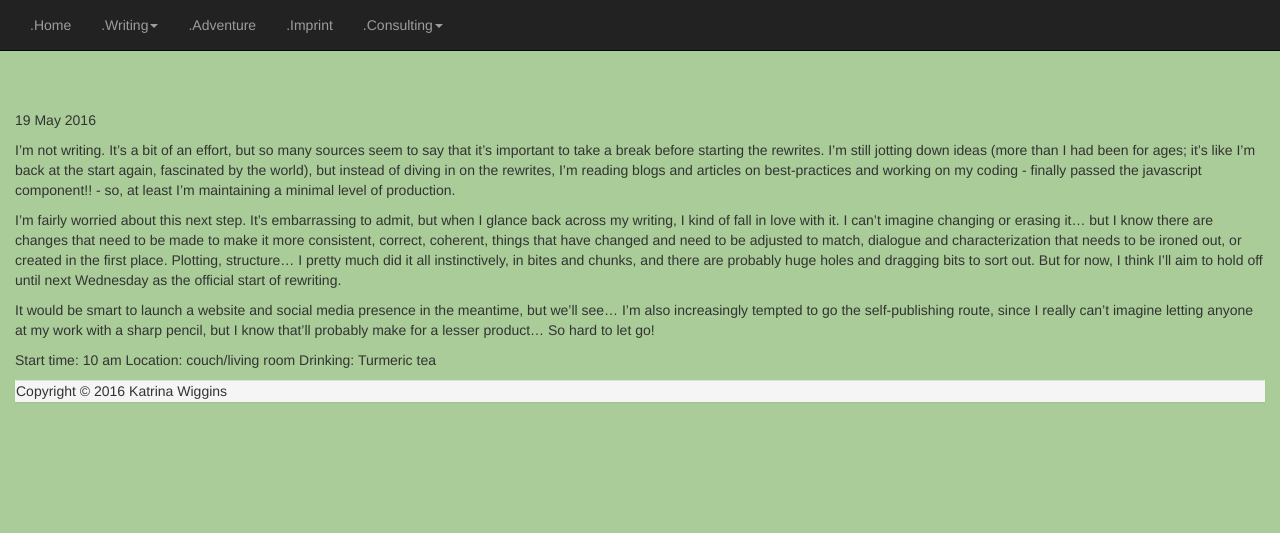
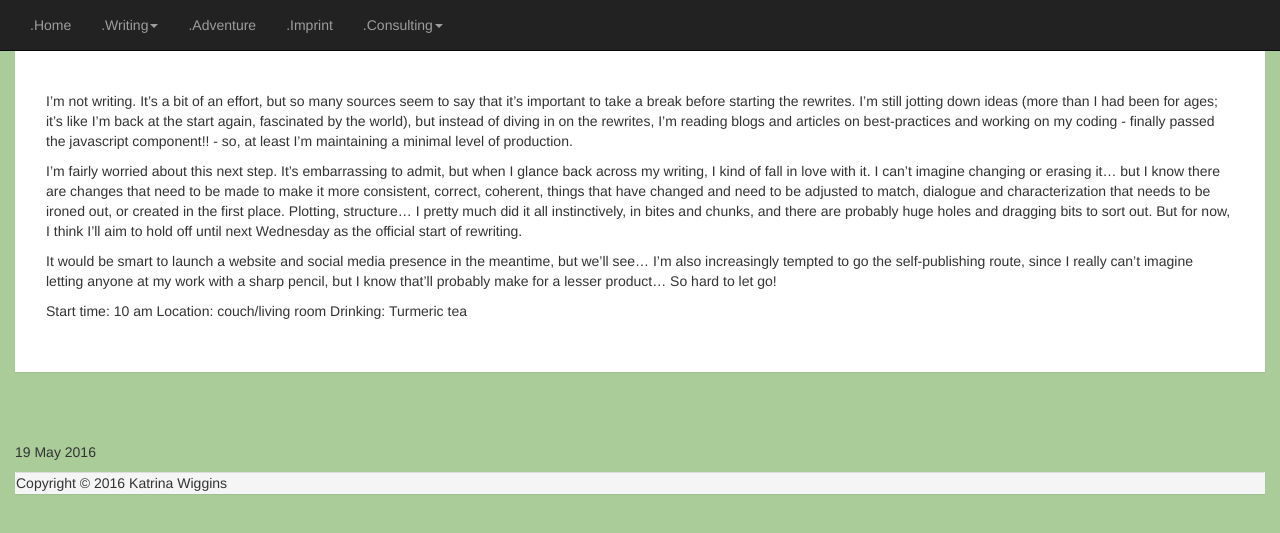
Before and after one commit to kaiewiggins/kaiewiggins.github.io, a Jekyll site: the page built from _posts/2016-05-19-Day-100.md, in a window 1280 px wide. Shown: the top 533 px of the page. Built offline with Jekyll 4.4.1, drawn with Linux system fonts in a browser that asks for light colours; nearby versions of some CDN libraries.

Commit message:
Added section backing.

```diff
--- a/_layouts/post.html
+++ b/_layouts/post.html
@@ -1,9 +1,12 @@
 ---
 layout: default
 ---
-<h1>{{ page.title }}</h1>
-<p class="meta">{{ page.date | date_to_string }}</p>
-
+<div class="panel panel-fluid">
+    <div class="section">
 <div class="post">
   {{ content }}
 </div>
+    </div><!--end title section 1 -->
+    </div><!--end panel 1 -->
+<h1>{{ page.title }}</h1>
+<p class="meta">{{ page.date | date_to_string }}</p>
```
